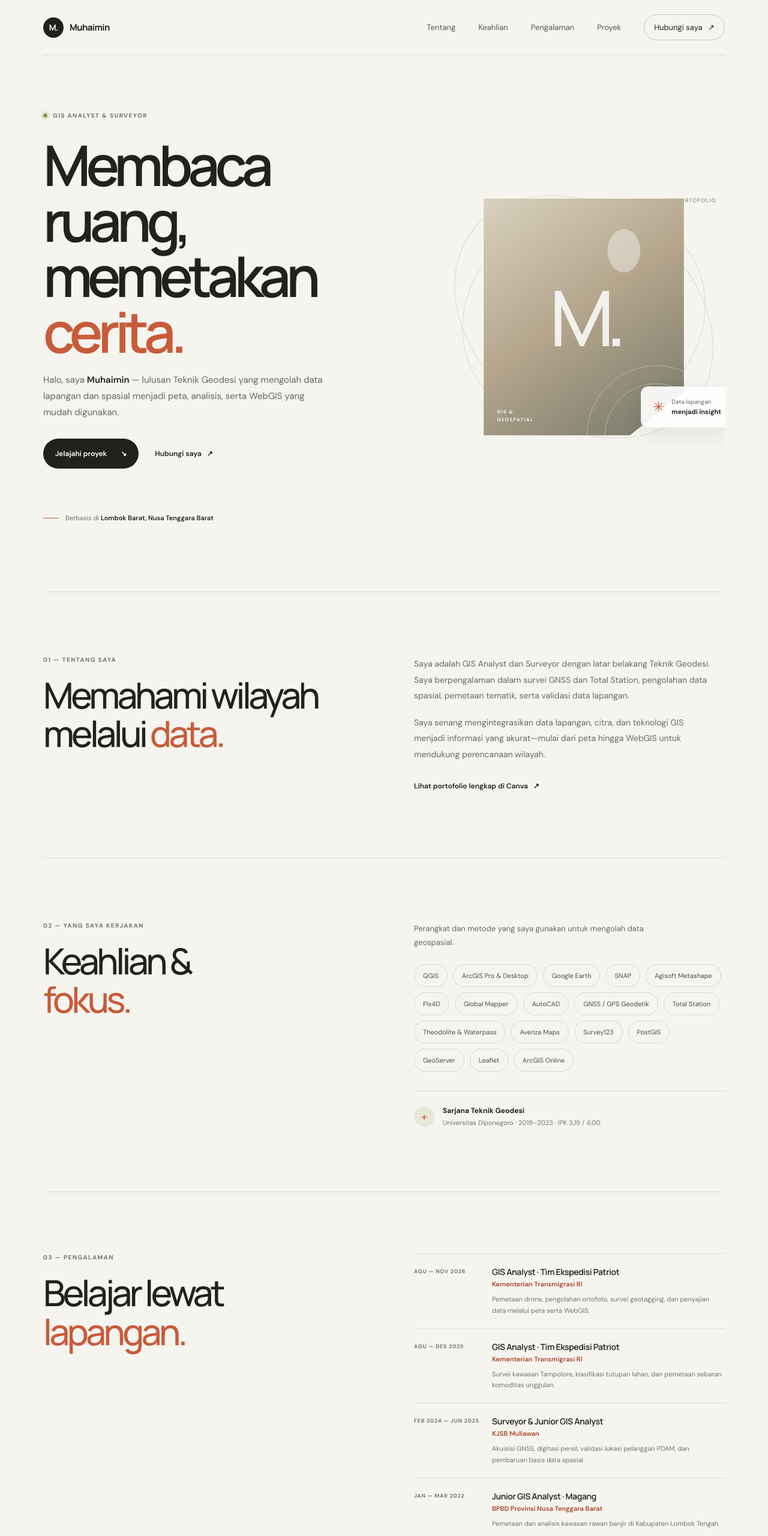
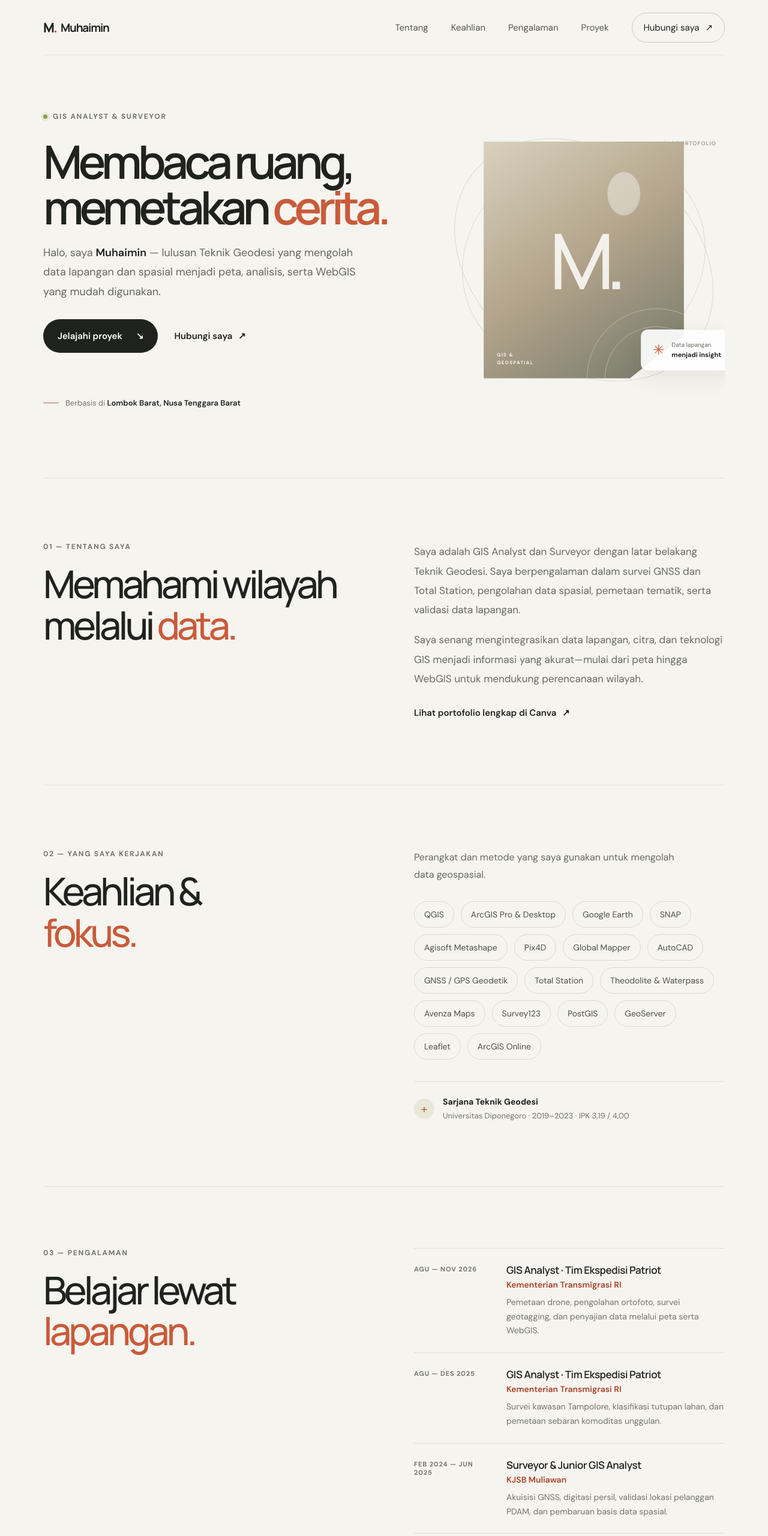
Before and after one commit to muhaimin-geo/portfolio-muhaimin, a plain HTML site: page index.html in a window 1280 px wide. Shown: the top 2560 px of the page at 60% size. Drawn offline with Linux system fonts and the light colour scheme.

Commit message:
Improve desktop typography and portfolio branding
Co-authored-by: Copilot <223556219+Copilot@users.noreply.github.com>

```diff
--- a/index.html
+++ b/index.html
@@ -9,13 +9,14 @@
     />
     <meta name="theme-color" content="#f5f4ef" />
     <title>Muhaimin — GIS Analyst &amp; Surveyor</title>
+    <link rel="icon" type="image/svg+xml" href="favicon.svg" />
     <link rel="stylesheet" href="styles.css" />
     <script src="script.js" defer></script>
   </head>
   <body>
     <header class="site-header">
       <a class="wordmark" href="#home" aria-label="Muhaimin, beranda">
-        <span class="wordmark-mark">M.</span>
+        <span class="wordmark-mark" aria-hidden="true">M<span>.</span></span>
         <span>Muhaimin</span>
       </a>
 
@@ -302,7 +303,7 @@
 
     <footer class="site-footer">
       <a class="wordmark" href="#home">
-        <span class="wordmark-mark">M.</span>
+        <span class="wordmark-mark" aria-hidden="true">M<span>.</span></span>
         <span>Muhaimin</span>
       </a>
       <p>GIS Analyst &amp; Surveyor · Lombok Barat, Indonesia</p>
--- a/styles.css
+++ b/styles.css
@@ -64,23 +64,23 @@ button:focus-visible {
 .wordmark {
   display: inline-flex;
   align-items: center;
-  gap: 10px;
+  gap: 7px;
   font-family: var(--font-display);
-  font-size: 15px;
+  font-size: 19px;
   font-weight: 700;
-  letter-spacing: -0.04em;
+  letter-spacing: -0.065em;
 }
 
 .wordmark-mark {
-  width: 34px;
-  height: 34px;
-  display: grid;
-  place-items: center;
-  border-radius: 50%;
-  background: var(--ink);
-  color: var(--paper);
-  font-size: 14px;
-  letter-spacing: -0.06em;
+  color: var(--ink);
+  font-size: 22px;
+  font-weight: 800;
+  letter-spacing: -0.09em;
+  line-height: 1;
+}
+
+.wordmark-mark span {
+  color: var(--accent);
 }
 
 .navigation {
@@ -997,13 +997,11 @@ h3 {
 
 .site-footer .wordmark {
   color: var(--ink);
-  font-size: 12px;
+  font-size: 16px;
 }
 
 .site-footer .wordmark-mark {
-  width: 28px;
-  height: 28px;
-  font-size: 11px;
+  font-size: 19px;
 }
 
 .site-footer p {
@@ -1043,6 +1041,142 @@ h3 {
 
   .contact {
     padding-inline: 7%;
+  }
+}
+
+@media (min-width: 901px) {
+  .hero h1 {
+    font-size: clamp(60px, 6vw, 86px);
+  }
+
+  .navigation {
+    font-size: 15px;
+  }
+
+  .navigation .nav-contact {
+    padding: 14px 19px;
+  }
+
+  .eyebrow {
+    font-size: 12px;
+  }
+
+  .hero-description {
+    max-width: 550px;
+    font-size: 18px;
+  }
+
+  .button {
+    min-height: 56px;
+    padding-inline: 24px;
+    font-size: 15px;
+  }
+
+  .text-link {
+    font-size: 15px;
+  }
+
+  .hero-note {
+    font-size: 13px;
+  }
+
+  .section-heading h2,
+  .projects-heading h2 {
+    font-size: clamp(54px, 5vw, 68px);
+  }
+
+  .about-copy {
+    max-width: 570px;
+  }
+
+  .about-copy p {
+    font-size: 17px;
+  }
+
+  .skills-intro,
+  .projects-intro {
+    max-width: 460px;
+    font-size: 16px;
+  }
+
+  .skill-list {
+    gap: 11px;
+    margin-block: 29px 36px;
+  }
+
+  .skill-list span {
+    padding: 12px 16px;
+    font-size: 14px;
+  }
+
+  .focus-note p {
+    font-size: 13px;
+  }
+
+  .focus-note strong {
+    font-size: 14px;
+  }
+
+  .experience-item {
+    grid-template-columns: 132px 1fr;
+    gap: 22px;
+    padding-block: 24px;
+  }
+
+  .experience-date {
+    font-size: 11px;
+  }
+
+  .experience-item h3 {
+    font-size: 17px;
+  }
+
+  .experience-item div > p {
+    font-size: 14px;
+  }
+
+  .experience-item span {
+    font-size: 14px;
+  }
+
+  .projects-intro a {
+    font-size: 14px;
+  }
+
+  .project-type {
+    font-size: 11px;
+  }
+
+  .project-details h3 {
+    font-size: 23px;
+  }
+
+  .project-details p:last-child {
+    font-size: 14px;
+  }
+
+  .project-demo {
+    padding: 11px 14px;
+    font-size: 12px;
+  }
+
+  .project-arrow {
+    width: 42px;
+    height: 42px;
+    font-size: 17px;
+  }
+
+  .contact-description {
+    max-width: 480px;
+    font-size: 15px;
+  }
+
+  .social-links a {
+    font-size: 13px;
+  }
+
+  .site-footer {
+    font-size: 12px;
   }
 }
 
```
Also changed, not shown: favicon.svg (added), 1 other file.
